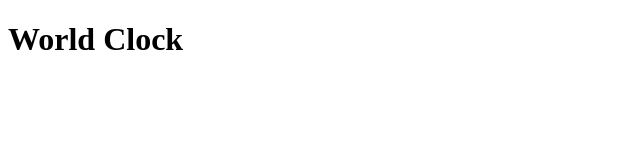
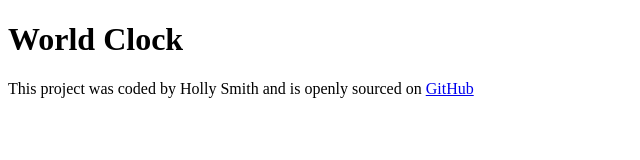
Before and after one commit to hollyjadesmith/world-clock, a plain HTML site: page index.html in a window 1280 px wide. Shown: the whole page, without its empty margins (0-640 px from the left). Drawn offline with Linux system fonts and the light colour scheme.

Commit message:
added footer

```diff
--- a/index.html
+++ b/index.html
@@ -7,5 +7,13 @@
   </head>
   <body>
     <h1>World Clock</h1>
+    <footer>
+      <p>
+        This project was coded by Holly Smith and is openly sourced on
+        <a href="https://github.com/hollyjadesmith/world-clock" target="_blank"
+          >GitHub</a
+        >
+      </p>
+    </footer>
   </body>
 </html>
```
